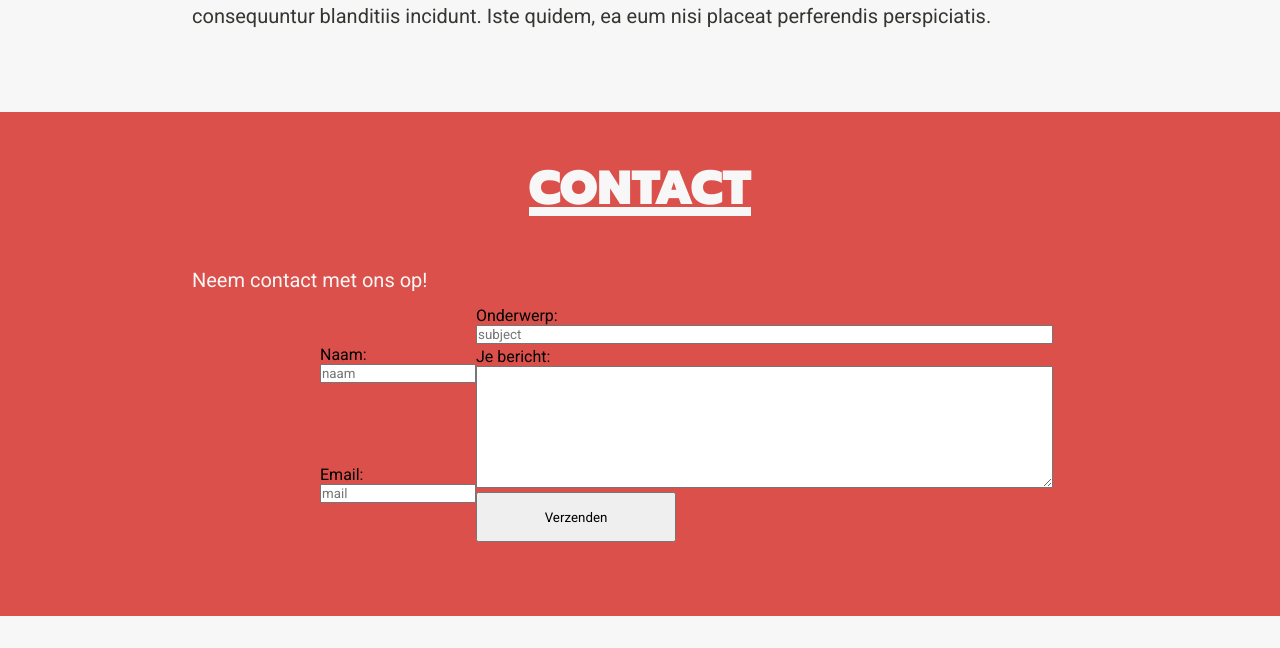
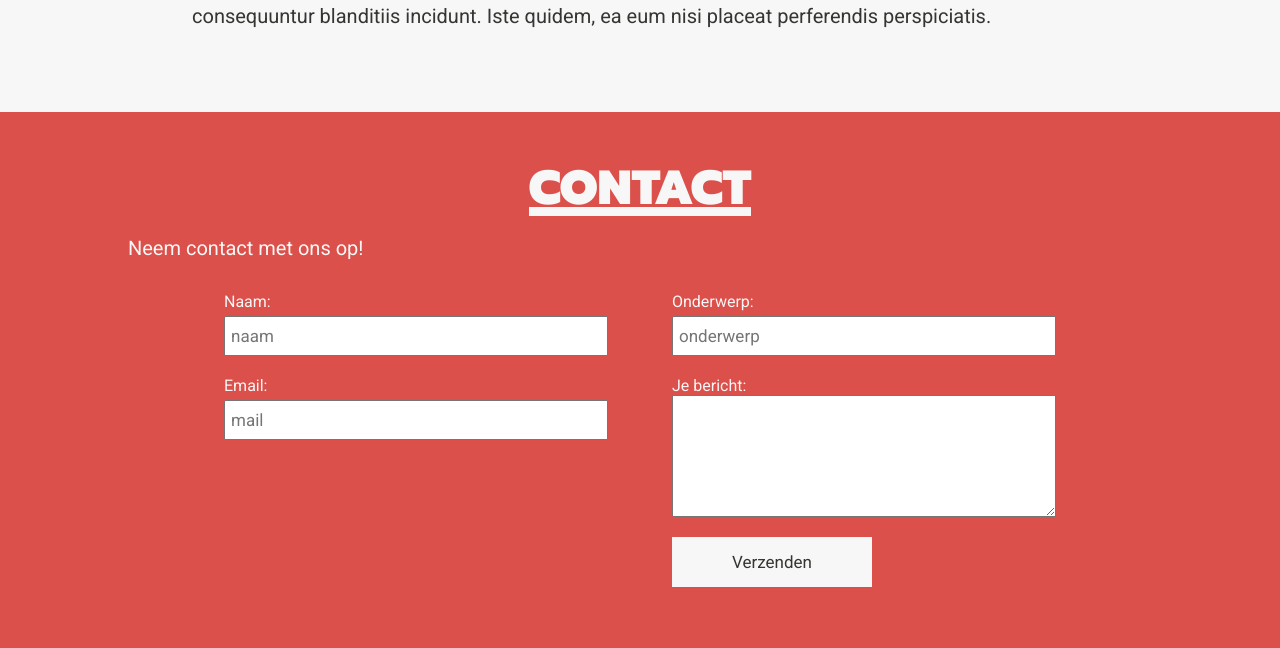
Before and after one commit to MariusHendriks/Moedersmooiste, a PHP site: page / in a window 1280 px wide. Shown: the part 3496-4144 px from the top of the page. Before the commit the page ends 4112 px from the top, so only its background shows below. Run offline with PHP 8.4, Linux system fonts and the light colour scheme; some libraries are stand-ins or nearby versions.

Commit message:
contact layout

```diff
--- a/css/style.css
+++ b/css/style.css
@@ -298,7 +298,13 @@ section {
 /* BIOGRAFIE FINISH */
 
 /* CONTACT START */
-.contact .contact-left {
+
+.contact .sectionContent {
+    padding: 0px;
+
+}
+
+/* .contact .contact-left {
   display: flex;
   flex-direction: column;
   justify-content: space-around;
@@ -308,25 +314,45 @@ section {
   display: flex;
   flex-direction: column;
   justify-content: space-around;
-}
+} */
+
 
 .contact form {
-  height: 30%;
-  width: 50vw;
+  height: 40vh;
+  width: 70vw;
   margin: 0 auto;
   display: flex;
   justify-content: space-around;
+  flex-wrap: wrap;
+  color: #F7F7F7;
 }
 
 .contact form fieldset {
    border: none;
-   display: flex;
-   flex-direction: column;
+   margin-top: 20px;
+
+}
+
+.contact form fieldset input {
+   width: 30vw;
+   height: 5vh;
+   margin-top: 5px;
+   padding: 5px;
+   font-size: 17px;
+}
+
+.contact form fieldset textarea {
+   width: 30vw;
 }
 
 .contact .submit {
   width: 200px;
   height: 50px;
+  margin-top: 20px;
+  background-color: #F7F7F7;
+  border-style: none;
+  color: #353531;
+  font-size: 17px;
 }
 /* CONTACT FINISH */
 
--- a/modules/contact.php
+++ b/modules/contact.php
@@ -5,35 +5,35 @@ $successMessage = "";
 
 if ($_POST) {
     if (!$_POST["email"]) {
-        $error .= "An email address is required.<br>";
+        $error .= "Een email address is verplicht.<br>";
     }
 
     if (!$_POST["content"]) {
-        $error .= "The content field is required.<br>";
+        $error .= "Het berichten veld moet ingevuld zijn.<br>";
     }
 
     if (!$_POST["subject"]) {
-        $error .= "The subject is required.<br>";
+        $error .= "Een onderwerp is verplicht.<br>";
     }
 
     if ($_POST['email'] && filter_var($_POST["email"], FILTER_VALIDATE_EMAIL) === false) {
-        $error .= "The email address is invalid.<br>";
+        $error .= "Het ingevulde email address is niet geldig.<br>";
     }
 
     if ($error != "") {
-        $error = '<div class="alert alert-danger" role="alert"><p>There were error(s) in your form:</p>' . $error . '</div>';
+        $error = 'Er waren 1 of meer fouten in het contact veld. Probeer het nog een keer! <br />' . $error;
     }
     else {
-        $emailTo = "dylano.hartman@gmail.com";
+        $emailTo = "";
         $subject = $_POST['subject'];
         $content = $_POST['content'];
         $headers = "From: ".$_POST['email'];
 
         if (mail($emailTo, $subject, $content, $headers)) {
-            $successMessage = '<div class="success" role="alert">Your message was sent, we\'ll get back to you ASAP!</div>';
+            $successMessage = 'Je bericht is verzonden. We komen zo spoedig mogenlijk bij je terug!';
         }
         else {
-            $error = '<div class="error" role="alert"><p><strong>Your message couldn\'t be sent - please try again later</div>';
+            $error = '<strong>Je bericht kon niet verzonden worden. Probeer het later nog eens!';
         }
     }
 }
@@ -45,28 +45,30 @@ if ($_POST) {
 <div class="sectionContent">
     <p>Neem contact met ons op!</p>
 
-    <div id="error"><?php echo $error; ?></div>
+
     <form method="post">
         <div class="contact-left">
             <fieldset>
-                <label for="name">Naam:</label>
+                <label for="name">Naam:<br /></label>
                 <input type="text" name="name" placeholder="naam" class="name">
             </fieldset>
             <fieldset>
-                <label for="email">Email:</label>
+                <label for="email">Email:<br /></label>
                 <input type="email" name="email" placeholder="mail" class="email">
             </fieldset>
         </div>
         <div class="contact-right">
             <fieldset>
-                <label for="subject">Onderwerp:</label>
-                <input type="text" name="subject" placeholder="subject" class="subject">
+                <label for="subject">Onderwerp:<br /></label>
+                <input type="text" name="subject" placeholder="onderwerp" class="subject">
             </fieldset>
             <fieldset>
-                <label for="message">Je bericht:</label>
-                <textarea name="content" rows="8" cols="80" class="content"></textarea>
+                <label for="message">Je bericht:<br /></label>
+                <textarea name="content" rows="8" cols="20" class="bericht"></textarea>
             </fieldset>
             <button type="submit" name="button" class="submit">Verzenden</button>
         </div>
     </form>
+
+    <p><?php echo $error; ?></p>
 </div>
```
